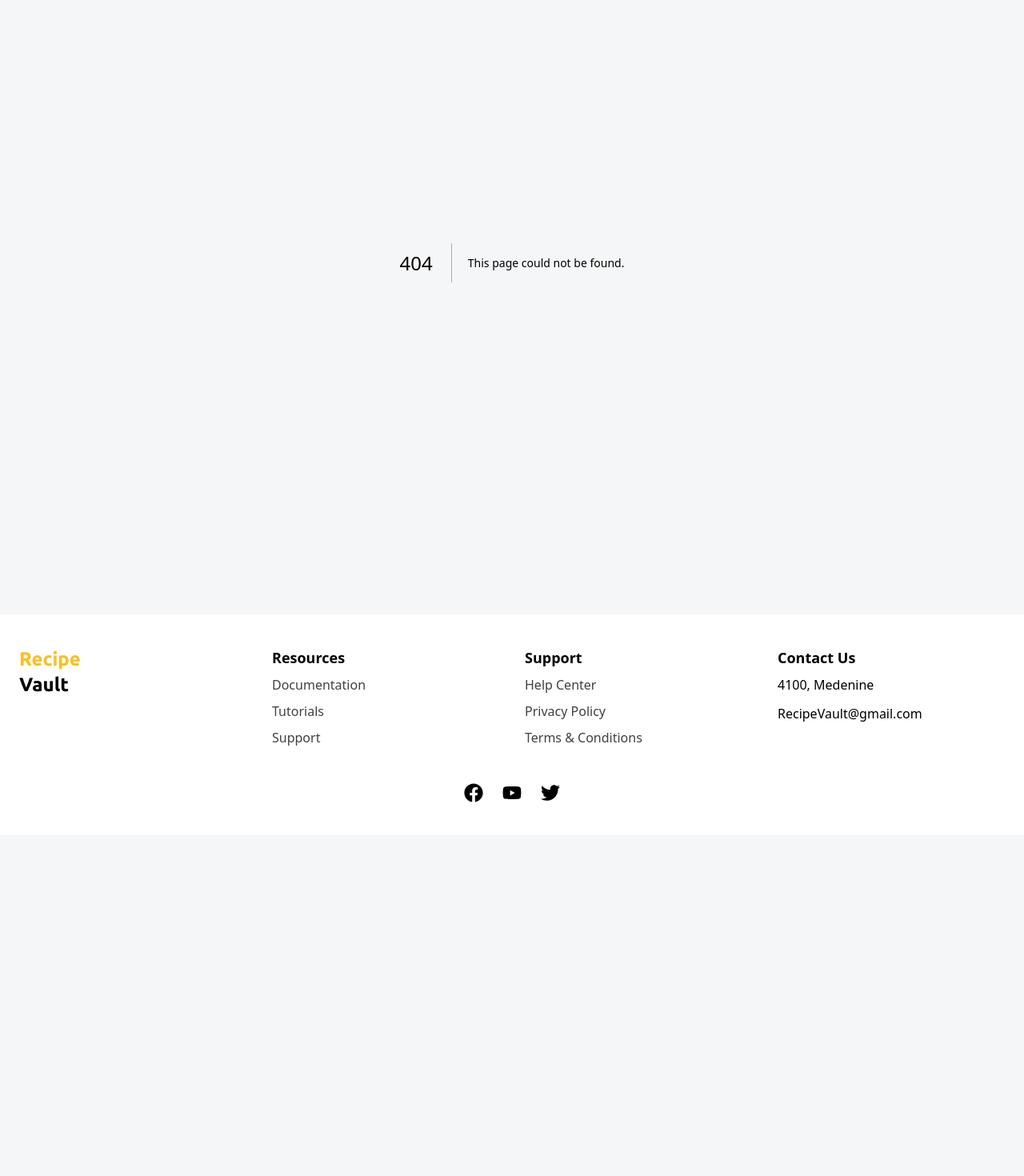
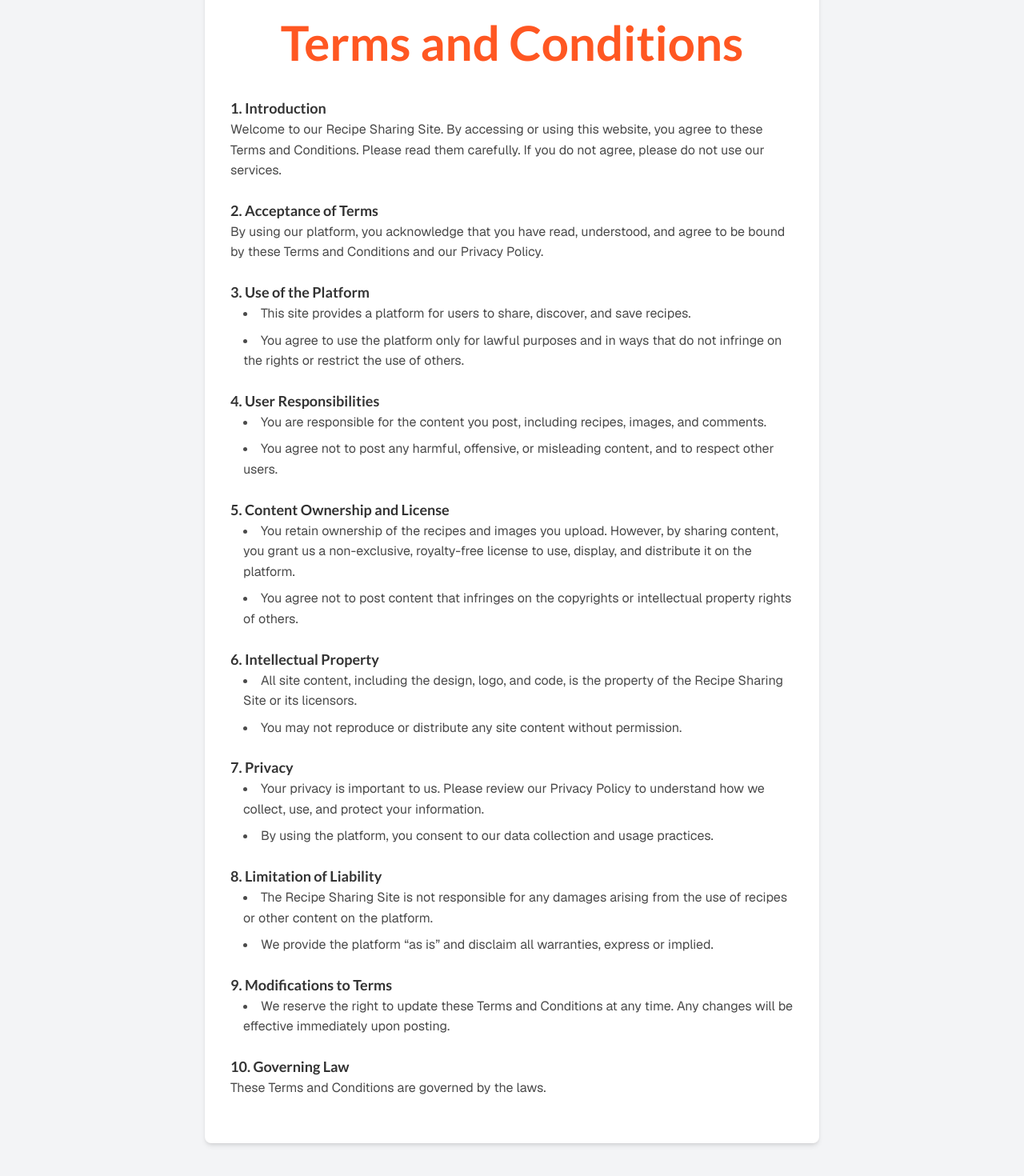
Before and after one commit to jawharhmidi02/RecipeVault-Front, a Next.js app: page /terms-and-conditions in a window 1280 px wide. Before the commit this address had no page. Shown: the part 200-1670 px from the top of the page at 80% size. Before the commit the page ends 1243 px from the top, so only its background shows below. Built offline with nearby package versions, Linux system fonts and the light colour scheme; a web font is replaced by a local one.

Commit message:
terms & conditions , description (footer)

```diff
--- /dev/null
+++ b/app/terms-and-conditions/page.css
@@ -0,0 +1,27 @@
+
+@import url('https://fonts.googleapis.com/css2?family=Lato:wght@400;700&display=swap');
+
+h1 {
+  font-family: 'Lato', sans-serif;
+  font-size: 60px;
+  font-weight: 700;
+  text-align: center;
+  color: #ff5722; /* optional: adjust to match the orange theme */
+}
+
+h2 {
+  font-family: 'Lato', sans-serif;
+  font-size: 18px;
+  font-weight: 700;
+  color: #333333;
+  margin-top: 1.5rem;
+}
+
+p, ul {
+  color: #4a4a4a;
+  line-height: 1.6;
+}
+
+ul li {
+  margin-bottom: 0.5rem;
+}
--- /dev/null
+++ b/app/terms-and-conditions/page.js
@@ -0,0 +1,84 @@
+import React from 'react'
+import './page.css'
+
+const page = () => {
+  return (
+    <div className="p-6 md:p-12 bg-gray-100 min-h-screen flex justify-center">
+      <div className="bg-white rounded-lg shadow-md max-w-3xl p-8">
+        <h1>Terms and Conditions</h1>
+
+        <section className="mb-6">
+          <h2>1. Introduction</h2>
+          <p>Welcome to our Recipe Sharing Site. By accessing or using this website, you agree to these Terms and Conditions. Please read them carefully. If you do not agree, please do not use our services.</p>
+        </section>
+
+        <section className="mb-6">
+          <h2>2. Acceptance of Terms</h2>
+          <p>By using our platform, you acknowledge that you have read, understood, and agree to be bound by these Terms and Conditions and our Privacy Policy.</p>
+        </section>
+
+        <section className="mb-6">
+          <h2>3. Use of the Platform</h2>
+          <ul className="list-disc list-inside ml-4">
+            <li>This site provides a platform for users to share, discover, and save recipes.</li>
+            <li>You agree to use the platform only for lawful purposes and in ways that do not infringe on the rights or restrict the use of others.</li>
+          </ul>
+        </section>
+
+        <section className="mb-6">
+          <h2>4. User Responsibilities</h2>
+          <ul className="list-disc list-inside ml-4">
+            <li>You are responsible for the content you post, including recipes, images, and comments.</li>
+            <li>You agree not to post any harmful, offensive, or misleading content, and to respect other users.</li>
+          </ul>
+        </section>
+
+        <section className="mb-6">
+          <h2>5. Content Ownership and License</h2>
+          <ul className="list-disc list-inside ml-4">
+            <li>You retain ownership of the recipes and images you upload. However, by sharing content, you grant us a non-exclusive, royalty-free license to use, display, and distribute it on the platform.</li>
+            <li>You agree not to post content that infringes on the copyrights or intellectual property rights of others.</li>
+          </ul>
+        </section>
+
+        <section className="mb-6">
+          <h2>6. Intellectual Property</h2>
+          <ul className="list-disc list-inside ml-4">
+            <li>All site content, including the design, logo, and code, is the property of the Recipe Sharing Site or its licensors.</li>
+            <li>You may not reproduce or distribute any site content without permission.</li>
+          </ul>
+        </section>
+
+        <section className="mb-6">
+          <h2>7. Privacy</h2>
+          <ul className="list-disc list-inside ml-4">
+            <li>Your privacy is important to us. Please review our Privacy Policy to understand how we collect, use, and protect your information.</li>
+            <li>By using the platform, you consent to our data collection and usage practices.</li>
+          </ul>
+        </section>
+
+        <section className="mb-6">
+          <h2>8. Limitation of Liability</h2>
+          <ul className="list-disc list-inside ml-4">
+            <li>The Recipe Sharing Site is not responsible for any damages arising from the use of recipes or other content on the platform.</li>
+            <li>We provide the platform “as is” and disclaim all warranties, express or implied.</li>
+          </ul>
+        </section>
+
+        <section className="mb-6">
+          <h2>9. Modifications to Terms</h2>
+          <ul className="list-disc list-inside ml-4">
+            <li>We reserve the right to update these Terms and Conditions at any time. Any changes will be effective immediately upon posting.</li>
+          </ul>
+        </section>
+
+        <section className="mb-6">
+          <h2>10. Governing Law</h2>
+          <p>These Terms and Conditions are governed by the laws.</p>
+        </section>
+      </div>
+    </div>
+  )
+}
+
+export default page
--- a/components/Footer/Footer.js
+++ b/components/Footer/Footer.js
@@ -21,6 +21,9 @@ const Footer = () => {
           >
             <h2 className="text-2xl font-bold text-[var(--theme1)]">Recipe</h2>
             <h2 className="text-2xl font-bold">Vault</h2>
+            <p className="text-neutral-600 mt-2">
+            RecipeVault offers a vibrant community <br/> platform where culinary enthusiasts can discover, share, and explore <br/>a wide variety of recipes from around the world. <br/> Join us to find inspiration for every meal and  <br/>connect with others who share your passion for cooking.
+            </p>
           </div>
 
           {/* Center Sections */}
@@ -59,7 +62,7 @@ const Footer = () => {
                 </div>
               </li>
               <li>
-                <div className={cn("link text-neutral-700")}>
+                <div onClick={() => { router.push('/terms-and-conditions')}} className={cn("link text-neutral-700")}>
                   <a className="hover:cursor-pointer">Terms & Conditions</a>
                 </div>
               </li>
```
